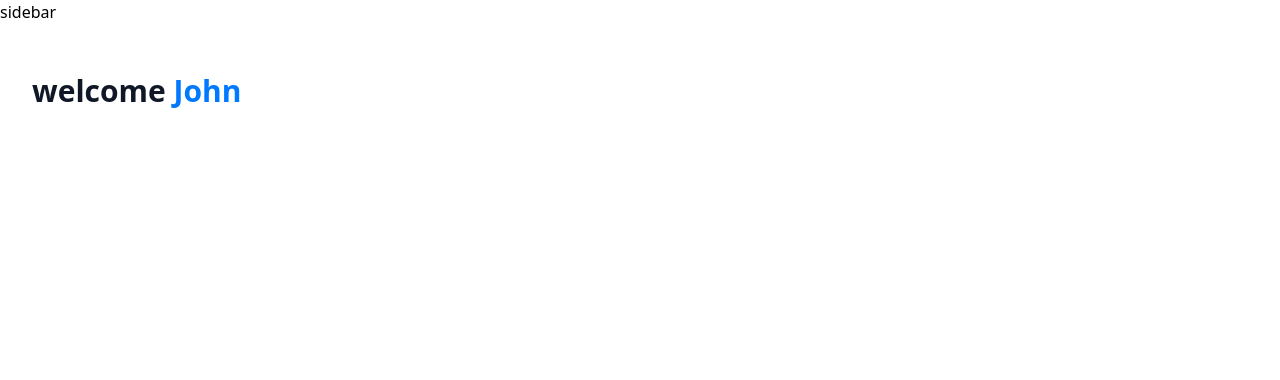
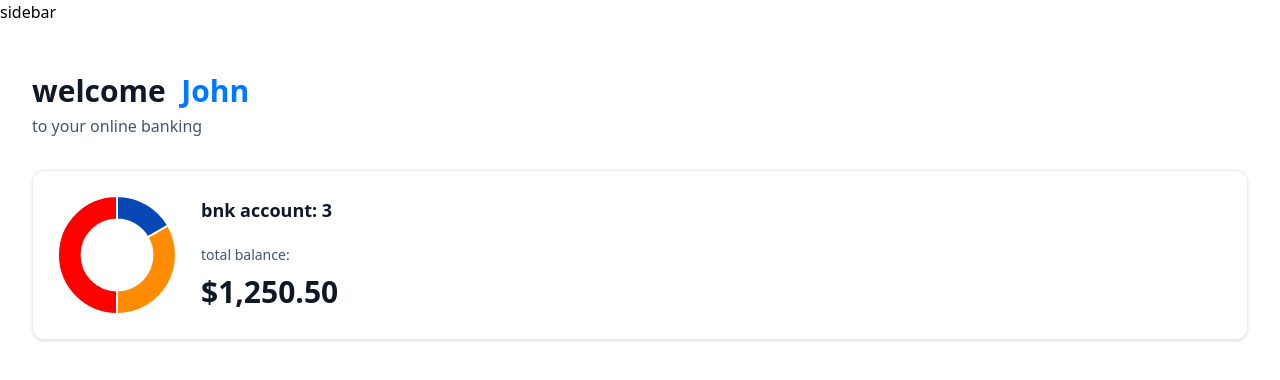
Before and after one commit to PtlMarty/banking-yt-project, a Next.js app: page / in a window 1280 px wide. Shown: the top 380 px of the page. Built offline with nearby package versions, Linux system fonts and the light colour scheme.

Commit message:
implemented chart.js and doughnut to home

```diff
--- a/app/(root)/page.tsx
+++ b/app/(root)/page.tsx
@@ -1,4 +1,5 @@
 import HeaderBox from "@/components/HeaderBox";
+import TotalBalanceBox from "@/components/TotalBalanceBox";
 
 const Home = () => {
   const loggedIn = {
@@ -14,6 +15,12 @@
             user={loggedIn?.firsName || "guest"}
             subtext="to your online banking"
           />
+
+          <TotalBalanceBox
+            accounts={[]}
+            totalBanks={3}
+            totalCurrentBalance={1250.5}
+          />
         </header>
       </div>
     </section>
--- /dev/null
+++ b/components/AnimatedCounter.tsx
@@ -0,0 +1,12 @@
+"use client";
+import CountUp from "react-countup";
+
+const AnimatedCounter = ({ amount }: { amount: number }) => {
+  return (
+    <div className="w-full">
+      <CountUp decimal="." prefix="$" end={amount} duration={2} decimals={2} />
+    </div>
+  );
+};
+
+export default AnimatedCounter;
--- /dev/null
+++ b/components/DoughnutChart.tsx
@@ -0,0 +1,34 @@
+"use client";
+
+import { ArcElement, Chart as ChartJS, Legend, Tooltip } from "chart.js";
+import { Doughnut } from "react-chartjs-2";
+
+ChartJS.register(ArcElement, Tooltip, Legend);
+
+const DoughnutChart = ({ accounts }: DoughnutChartProps) => {
+  const data = {
+    datasets: [
+      {
+        label: "Banks",
+        data: [1250, 2500, 3750],
+        backgroundColor: ["#0747b6", "#ff8c00", "#ff0000"],
+      },
+    ],
+    labels: ["Bank of America", "Chase", "Wells Fargo"],
+  };
+  return (
+    <Doughnut
+      data={data}
+      options={{
+        cutout: "60%",
+        plugins: {
+          legend: {
+            display: false,
+          },
+        },
+      }}
+    />
+  );
+};
+
+export default DoughnutChart;
--- a/components/HeaderBox.tsx
+++ b/components/HeaderBox.tsx
@@ -9,9 +9,10 @@
       <h1 className="header-box-title">
         {title}
         {type === "greeting" && (
-          <span className="text-bankGradient"> {user}</span>
+          <span className="text-bankGradient"> &nbsp;{user}</span>
         )}
       </h1>
+      <p className="header-box-subtext">{subtext}</p>
     </div>
   );
 };
--- /dev/null
+++ b/components/TotalBalanceBox.tsx
@@ -0,0 +1,27 @@
+import AnimatedCounter from "./AnimatedCounter";
+import DoughnutChart from "./DoughnutChart";
+
+const TotalBalanceBox = ({
+  accounts = [],
+  totalBanks,
+  totalCurrentBalance,
+}: TotalBalanceBoxProps) => {
+  return (
+    <section className="total-balance">
+      <div className="total-balance-chart">
+        <DoughnutChart accounts={accounts} />
+      </div>
+      <div className="flex flex-col gap-6">
+        <h2 className="header-2">bnk account: {totalBanks}</h2>
+        <div className="flex flex-col gap-2">
+          <p className="total-balance-label">total balance:</p>
+          <div className="total-balance-amount flex-center gap-2">
+            <AnimatedCounter amount={totalCurrentBalance} />
+          </div>
+        </div>
+      </div>
+    </section>
+  );
+};
+
+export default TotalBalanceBox;
--- a/package.json
+++ b/package.json
@@ -10,11 +10,15 @@
   },
   "dependencies": {
     "@radix-ui/react-slot": "^1.0.2",
+    "chart.js": "^4.4.2",
     "class-variance-authority": "^0.7.0",
     "clsx": "^2.1.1",
     "lucide-react": "^0.378.0",
     "next": "14.2.3",
+    "query-string": "^9.0.0",
     "react": "^18",
+    "react-chartjs-2": "^5.2.0",
+    "react-countup": "^6.5.3",
     "react-dom": "^18",
     "tailwind-merge": "^2.3.0",
     "tailwindcss-animate": "^1.0.7"
--- a/types/index.d.ts
+++ b/types/index.d.ts
@@ -202,7 +202,7 @@
   appwriteItemId?: string;
 }
 
-declare interface TotlaBalanceBoxProps {
+declare interface TotalBalanceBoxProps {
   accounts: Account[];
   totalBanks: number;
   totalCurrentBalance: number;
```
Also changed, not shown: 1 other file (tests, documents, lock files or other folders).
